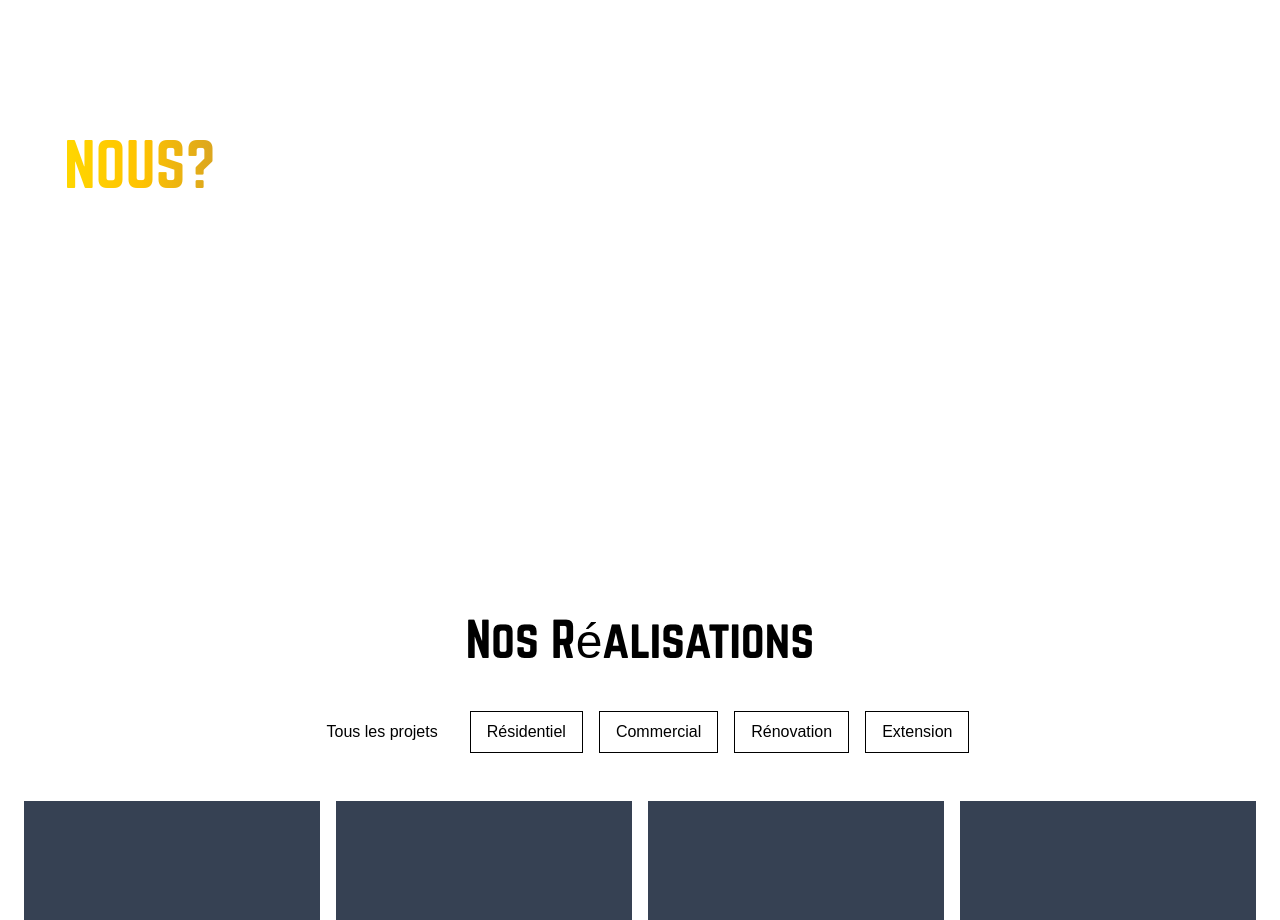
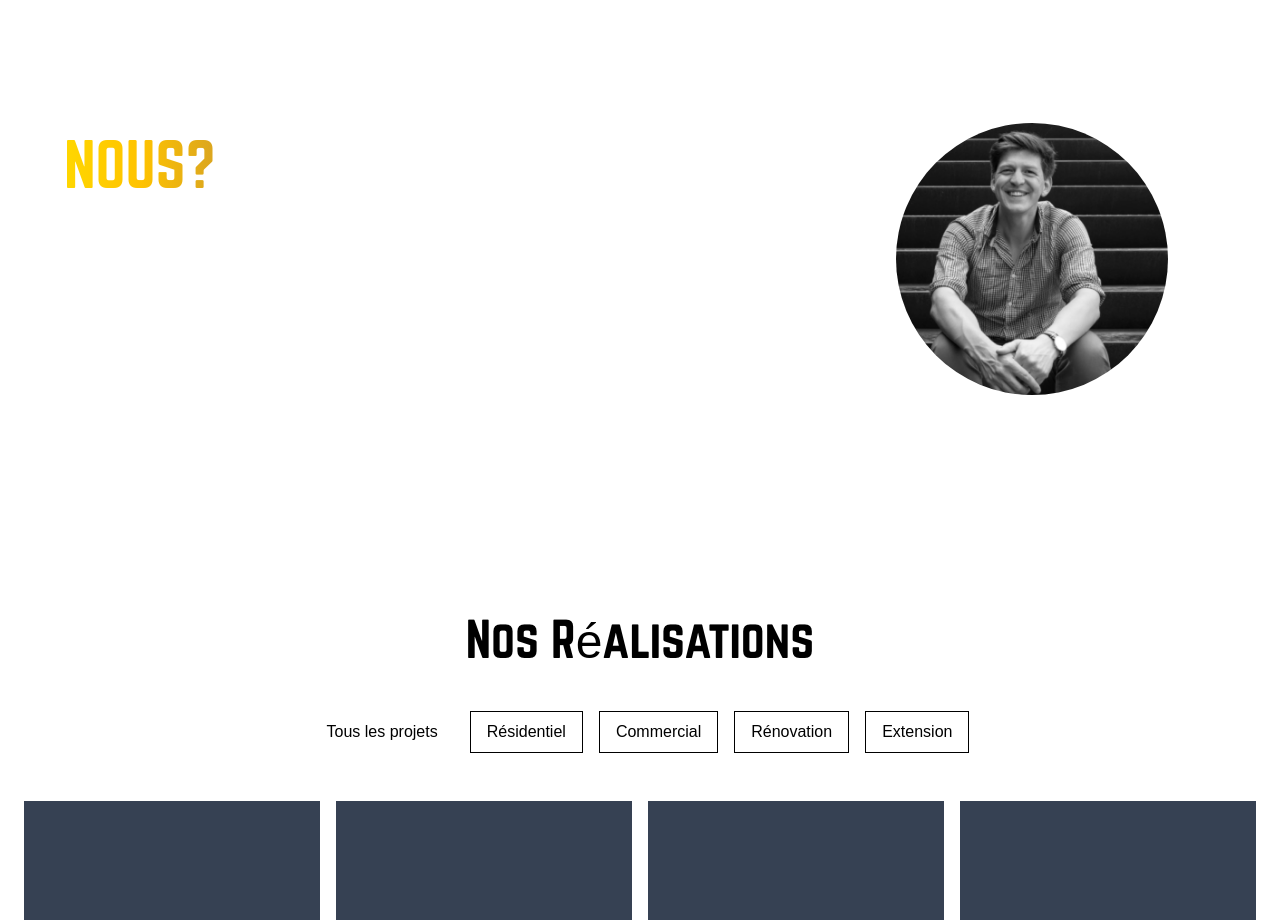
Before and after one commit to FabienFr/amr-architectes, a Next.js app: page / in a window 1280 px wide. Shown: the part 2580-3500 px from the top of the page. Built offline with nearby package versions, Linux system fonts and the light colour scheme.

Commit message:
adding mickael tof

```diff
--- a/src/app/components/AboutSection.tsx
+++ b/src/app/components/AboutSection.tsx
@@ -1,3 +1,5 @@
+import Image from "next/image";
+
 export default function AboutSection() {
   return (
     <section className="py-24 text-white px-6 relative overflow-hidden">
@@ -6,63 +8,27 @@ export default function AboutSection() {
           <div className="md:w-2/3">
             <div className="mb-8">
               <h2 className="font-norwester text-5xl md:text-6xl mb-3 flex flex-col items-start">
-                <span className="text-2xl italic text-white mb-2">
-                  Qui sommes
-                </span>
-                <span className="font-norwester  text-gold-gradient">
-                  NOUS?
-                </span>
+                <span className="text-2xl italic text-white mb-2">Qui sommes</span>
+                <span className="font-norwester  text-gold-gradient">NOUS?</span>
               </h2>
             </div>
 
-            <h3 className="text-2xl font-norwester mb-6 text-white">
-              Une agence engagée et indépendante
-            </h3>
+            <h3 className="text-2xl font-norwester mb-6 text-white">Une agence engagée et indépendante</h3>
 
             <div className="space-y-6 text-lg">
-              <p className="leading-relaxed">
-                Fondée par Michaël, architecte DPLG certifié DDQE, AMR
-                accompagne particuliers, investisseurs et collectivités sur des
-                projets à impact, entre Bordeaux et la côte basque.
-              </p>
+              <p className="leading-relaxed">Fondée par Michaël, architecte DPLG certifié DDQE, AMR accompagne particuliers, investisseurs et collectivités sur des projets à impact, entre Bordeaux et la côte basque.</p>
 
-              <p className="leading-relaxed">
-                Notre approche : des conceptions durables, une écoute attentive,
-                et une mise en œuvre cadrée à chaque étape – de la recherche de
-                terrain jusqu&apos;au chantier.
-              </p>
+              <p className="leading-relaxed">Notre approche : des conceptions durables, une écoute attentive, et une mise en œuvre cadrée à chaque étape – de la recherche de terrain jusqu&apos;au chantier.</p>
             </div>
           </div>
 
           <div className="md:w-1/3 flex justify-center">
-            <div className="relative w-64 h-64">
+            <div className="relative w-68 h-68">
               <div className="absolute inset-0 rounded-full border-4 border-white opacity-30"></div>
 
               <div className="absolute inset-0 flex items-center justify-center">
-                <div className="w-40 h-40 relative">
-                  {/* Remplacer par une vraie image quand disponible */}
-                  {/* <Image
-                    src="/images/lightbulb-icon.svg"
-                    alt="Idée créative"
-                    fill
-                    className="object-contain"
-                  /> */}
-
-                  {/* Ampoule SVG en attendant */}
-                  <svg
-                    viewBox="0 0 24 24"
-                    fill="none"
-                    xmlns="http://www.w3.org/2000/svg"
-                    className="w-full h-full"
-                  >
-                    <path
-                      d="M9 21H15M9 21H15M9 21V18M15 21V18M12 3C8.68629 3 6 5.68629 6 9C6 10.2145 6.36084 11.3447 6.98117 12.2893C7.93507 13.7418 9 15.5351 9 18M12 3C15.3137 3 18 5.68629 18 9C18 10.2145 17.6392 11.3447 17.0188 12.2893C16.0649 13.7418 15 15.5351 15 18M12 3V7M10 7H14M9.5 12L8 13.5M14.5 12L16 13.5"
-                      stroke="white"
-                      strokeWidth="2"
-                      strokeLinecap="round"
-                      strokeLinejoin="round"
-                    />
-                  </svg>
+                <div className="w-68 h-68 relative rounded-full overflow-hidden">
+                  <Image src="/images/mickael.jpg" alt="Idée créative" fill className="object-cover" />
                 </div>
               </div>
             </div>
```
Also changed, not shown: public/images/mickael.jpg (added).
